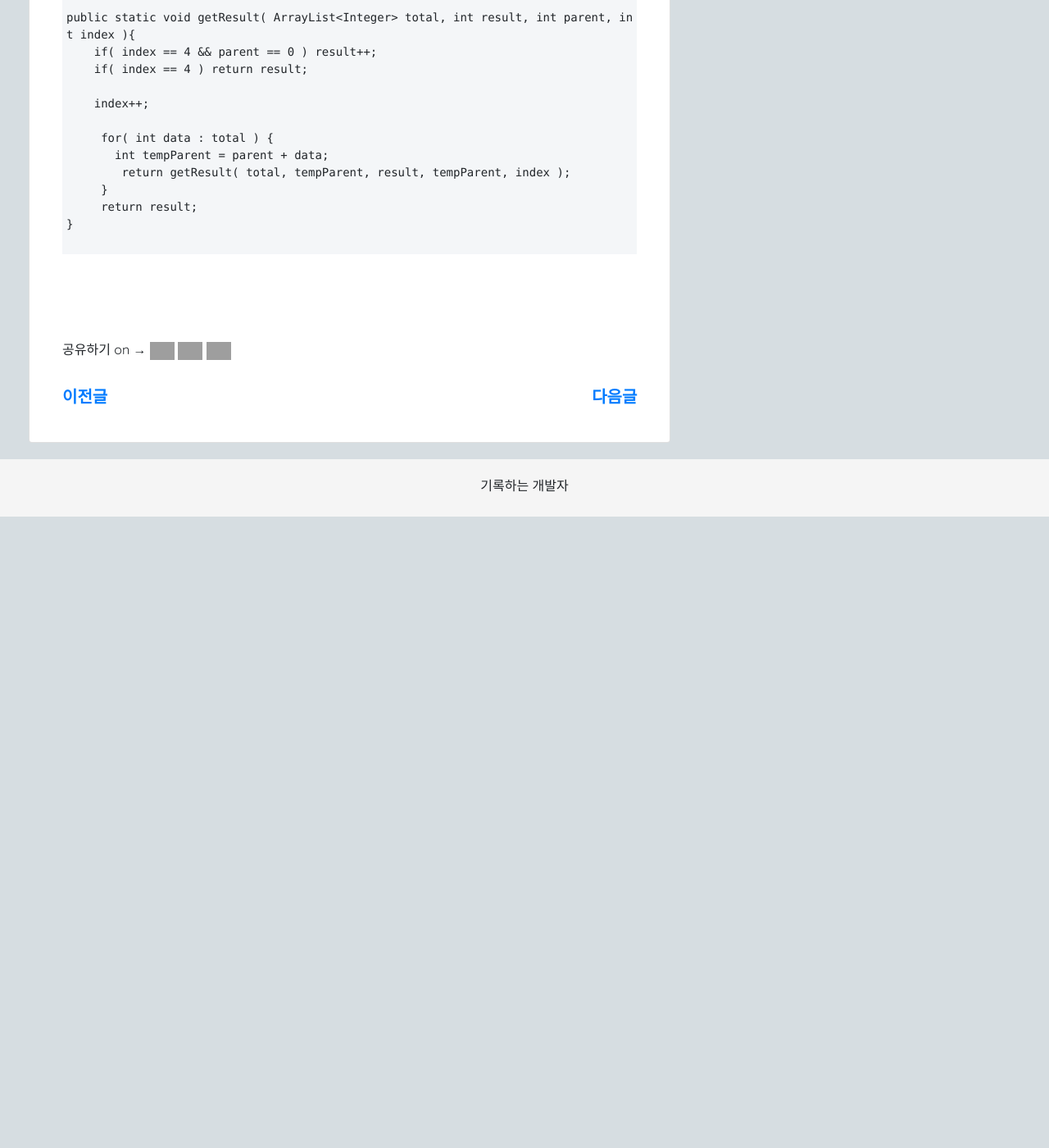
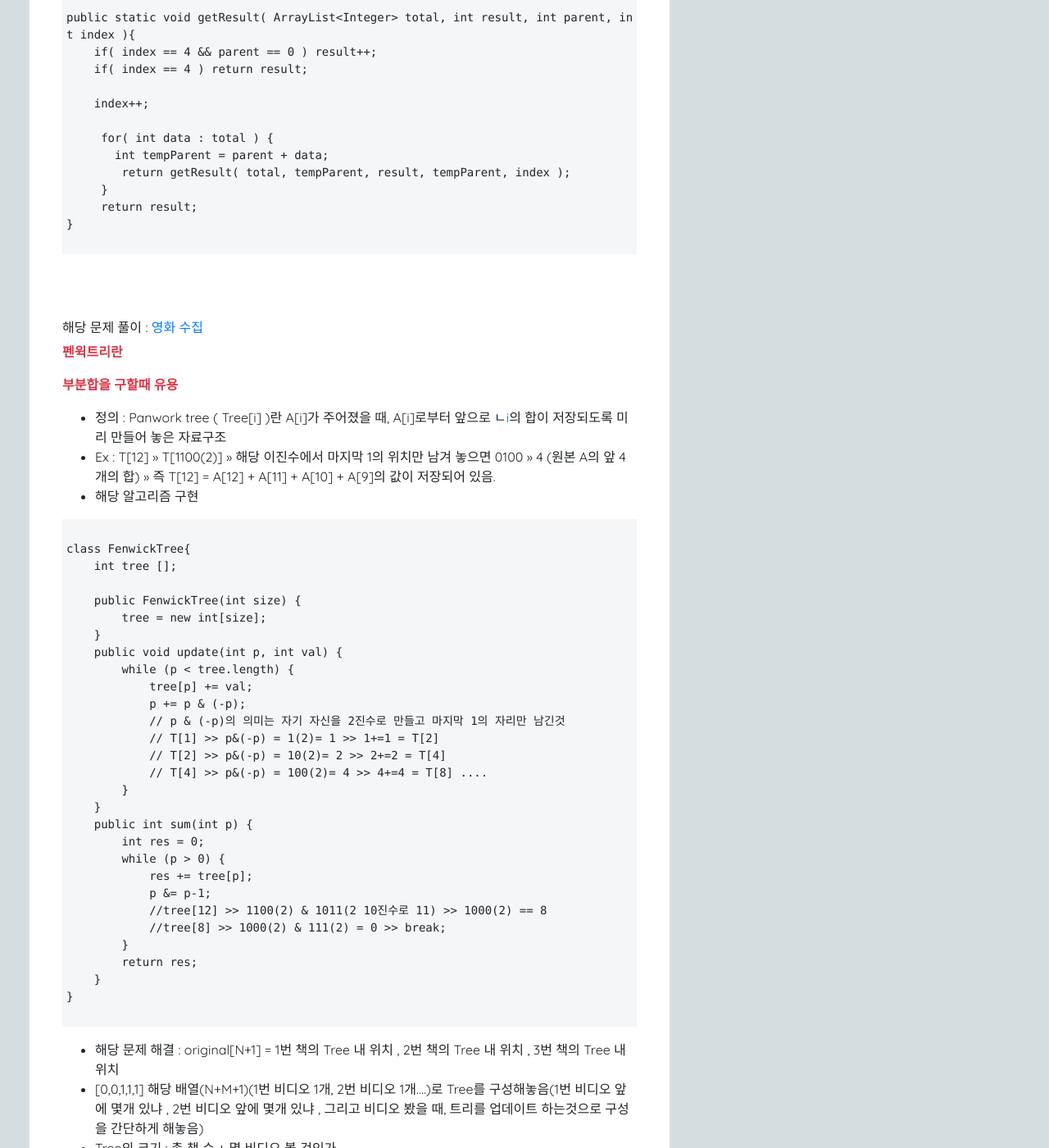
Before and after one commit to 7271kim/7271kim.github.com, a Jekyll site: the page built from _posts/algorithm/2019-07-20-algorithm-4.md, in a window 1280 px wide and 1400 px high, scrolled down 6787 px. Shown: the whole window at 82% size. Built offline with Jekyll 4.4.1, drawn with Linux system fonts in a browser that asks for light colours; nearby versions of some CDN libraries; a script that is not in the unit is left out; comment, search, counter and statistics services are not loaded; before the commit the page ends 7417 px from its top, so only the background shows below that; some of the changed text lies outside the part shown; grey boxes are pictures that could not be loaded.

Commit message:
[2019.07.29] - 영화 수집 업데이트 - 펜윅 트리 자료구조

```diff
--- a/_posts/algorithm/2019-07-20-algorithm-4.md
+++ b/_posts/algorithm/2019-07-20-algorithm-4.md
@@ -316,3 +316,113 @@ public static void getResult( ArrayList&lt;Integer> total, int result, int paren
 
 <br/>
 <br/>
+
+###### 해당 문제 풀이 : <a href="https://www.acmicpc.net/problem/3653" target="_blank"> 영화 수집 </a>
+<p class="text-danger bold-text"> 펜윅트리란 </p>
+<p class="text-danger bold-text"> 부분합을 구할때 유용 </p>
+ - 정의 : Panwork tree ( Tree[i] )란 A[i]가 주어졌을 때, A[i]로부터 앞으로 ㄴ[i]( 해당 수를 2진수로 나타냈을때 마지막 i의 값 )의 합이 저장되도록 미리 만들어
+ 놓은 자료구조
+ - Ex : T[12] >> T[1100(2)] >> 해당 이진수에서 마지막 1의 위치만 남겨 놓으면 0100 >> 4 (원본 A의 앞 4개의 합) >> 즉 T[12] = A[12] + A[11] + A[10] + A[9]의 값이 저장되어 있음.
+ - 해당 알고리즘 구현
+<pre>
+{% raw %}
+class FenwickTree{
+    int tree [];
+
+    public FenwickTree(int size) {
+        tree = new int[size];
+    }
+    public void update(int p, int val) {
+        while (p &lt; tree.length) {
+            tree[p] += val;
+            p += p & (-p);
+            // p & (-p)의 의미는 자기 자신을 2진수로 만들고 마지막 1의 자리만 남긴것
+            // T[1] >> p&(-p) = 1(2)= 1 >> 1+=1 = T[2]
+            // T[2] >> p&(-p) = 10(2)= 2 >> 2+=2 = T[4]
+            // T[4] >> p&(-p) = 100(2)= 4 >> 4+=4 = T[8] ....
+        }
+    }
+    public int sum(int p) {
+        int res = 0;
+        while (p > 0) {
+            res += tree[p];
+            p &= p-1;
+            //tree[12] >> 1100(2) & 1011(2 10진수로 11) >> 1000(2) == 8
+            //tree[8] >> 1000(2) & 111(2) = 0 >> break;
+        }
+        return res;
+    }
+}
+{% endraw %}
+</pre>
+
+ - 해당 문제 해결 : original[N+1] = 1번 책의 Tree 내 위치 , 2번 책의 Tree 내  위치 , 3번 책의 Tree 내  위치
+ - [0,0,1,1,1] 해당 배열(N+M+1)(1번 비디오 1개, 2번 비디오 1개....)로 Tree를 구성해놓음(1번 비디오 앞에 몇개 있냐 , 2번
+   비디오 앞에 몇개 있냐 , 그리고 비디오 봤을 때, 트리를 업데이트 하는것으로 구성을 간단하게 해놓음)
+ - Tree의 크기 : 총 책 수 + 몇 비디오 볼 것인가.
+ - 1번 볼때마다 : Tree값 업데이트 [ 1칸씩 앞으로 옮김 ] , original위치 업데이트
+ - EX ) 비디오 3개, 3번 비디오 1번 본다 >> original[4] = [0,2,3,4] >> tree에서 해당 비디오 위치 >> 3번 비디오
+   볼 시 3번은 맨 앞으로 이동 >> original[4] = [0,2,3,1] , Tree 업데이트 [ 0,1,1,0,1 ] >> 3번 앞에 있는
+   비디오 합은 0이 되버림
+<pre>
+{% raw %}
+public class Main{
+    public static void main(String args[]) throws IOException{
+        BufferedReader br = new BufferedReader(new InputStreamReader(System.in));
+        int totaExam = Integer.parseInt(br.readLine());
+        for ( int row = 0; row &lt; totaExam; row++ ) {
+            String next[] = br.readLine().split(" ");
+
+            int videoNumber = Integer.parseInt(next[0]);
+            int totalCheck  = Integer.parseInt(next[1]);
+            int original [] = new int[ videoNumber + 1 ];
+            FenwickTree fenwickTree = new FenwickTree(videoNumber + totalCheck +1);
+
+            String videoDetail[] = br.readLine().split(" ");
+
+            for(int putTree = 1; putTree &lt;= videoNumber; putTree++) {
+                original[putTree] = putTree+totalCheck;
+                fenwickTree.update(original[putTree], 1);
+            }
+
+            for( int showVideo = 0; showVideo &lt; totalCheck; showVideo ++) {
+                int show =  Integer.parseInt(videoDetail[showVideo]);
+                System.out.println(fenwickTree.sum(original[show])-1);
+                fenwickTree.update( original[show] , -1 );
+                original[show] = totalCheck - showVideo;
+                fenwickTree.update( original[show] , 1 );
+            }
+        }
+    }
+}
+
+class FenwickTree{
+    int tree [];
+
+    public FenwickTree(int size) {
+        tree = new int[size];
+    }
+    public void update(int p, int val) {
+        while (p &lt; tree.length) {
+            tree[p] += val;
+            p += p & (-p);
+        }
+    }
+    public int sum(int p) {
+        int res = 0;
+        while (p > 0) {
+            res += tree[p];
+            p &= p-1;
+        }
+        return res;
+    }
+}
+{% endraw %}
+</pre>
+<p class="text-danger">참고 URL</p>
+ - <a href="https://www.acmicpc.net/blog/view/21" target="_blank"> https://www.acmicpc.net/blog/view/21</a>
+ - <a href="https://stack07142.tistory.com/297" target="_blank"> https://stack07142.tistory.com/297</a>
+ - <a href="https://m.blog.naver.com/PostView.nhn?blogId=occidere&logNo=221059582892&proxyReferer=https%3A%2F%2Fwww.google.com%2F" target="_blank"> https://m.blog.naver.com/PostView.nhn?blogId=occidere&logNo=221059582892&proxyReferer=https%3A%2F%2Fwww.google.com%2F</a>
+<p class="bold-text"><a href="https://github.com/7271kim/Single_JAVA_Project/blob/master/src/algorithm/dataStructure/PanworkTree.java" target="_blank">전체 코드 보기</a></p>
+<br/>
+<br/>
```
